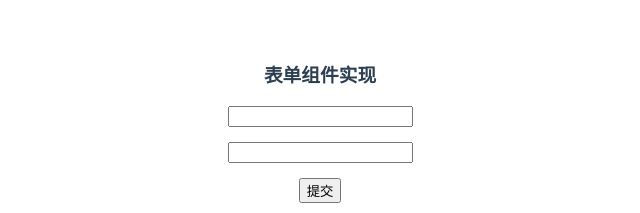
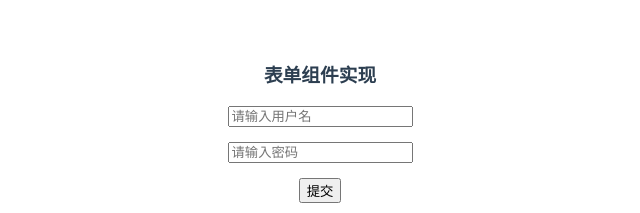
Before and after one commit to mqr123/mqr-vue, a Vue app: page / in a window 1280 px wide. Shown: the top 213 px of the page, without its empty margins (320-960 px from the left). Built offline with nearby package versions, Linux system fonts and the light colour scheme.

Commit message:
input组件实现

```diff
--- a/src/components/form/FormItem.vue
+++ b/src/components/form/FormItem.vue
@@ -5,6 +5,12 @@
 </template>
 
 <script>
+/*
+    FormItem的任务：
+        1.给Input预留插槽slot
+        2.能够展示label和校验信息
+        3.能够进行校验
+*/
 export default {
     return(){
 
--- a/src/components/form/Input.vue
+++ b/src/components/form/Input.vue
@@ -1,13 +1,39 @@
 <template>
     <div>
-        <input type="text">
+        <input :value='value' @input='onInput' v-bind="$attrs">
     </div>
 </template>
 
 <script>
+/*
+    该组件需要实现的功能
+    1.input双向绑定(自定义组件)
+        @input  value的指定
+        v-model实际上是语法糖，只要input实现一件事，将来在外部使用的时候，就可以直接使用v-model绑定了
+    2.派发校验事件
+    3.v-bind="$attrs" 作用是继承父类的所有属性
+    4.语法糖作用：
+        v-model='model.userName'
+        等价于
+        :value='model.userName' @input='model.userName=$event'
+
+    官方文档：
+    允许一个自定义组件在使用 v-model 时定制 prop 和 event。默认情况下，一个组件上的 v-model 会把 value 用作 prop 且把 input 用作 event，但是一些输入类型比如单选框和复选框按钮可能想使用 value prop 来达到不同的目的。使用 model 选项可以回避这些情况产生的冲突。
+*/
 export default {
-    return(){
-
+    inheritAttrs: false, //默认行为，取消继承父类的属性
+    //步骤一：传值方式：父——>子
+    props:{
+        value:{
+            type: String, //传入值的类型
+            default:''    //默认值设置
+        }
+    },
+    methods:{
+        // 步骤二：传值方式：子——>父
+        onInput(e){
+            this.$emit('input',e.target.value)
+        }
     }
 }
 </script>
--- a/src/components/form/index.vue
+++ b/src/components/form/index.vue
@@ -4,11 +4,11 @@
 
         <m-form ref='loginForm' :model='model' :rules='rules' >
             <m-form-item label='用户名' prop='userName'>
-                <m-input v-model='model.userName'></m-input>
+                <m-input v-model='model.userName' placeholder='请输入用户名'></m-input>
             </m-form-item>
 
             <m-form-item label='密码' prop='password'>
-                <m-input type='password' v-model='model.password'></m-input>
+                <m-input type='password' v-model='model.password' placeholder='请输入密码'></m-input>
             </m-form-item>
 
             <m-form-item>
```
